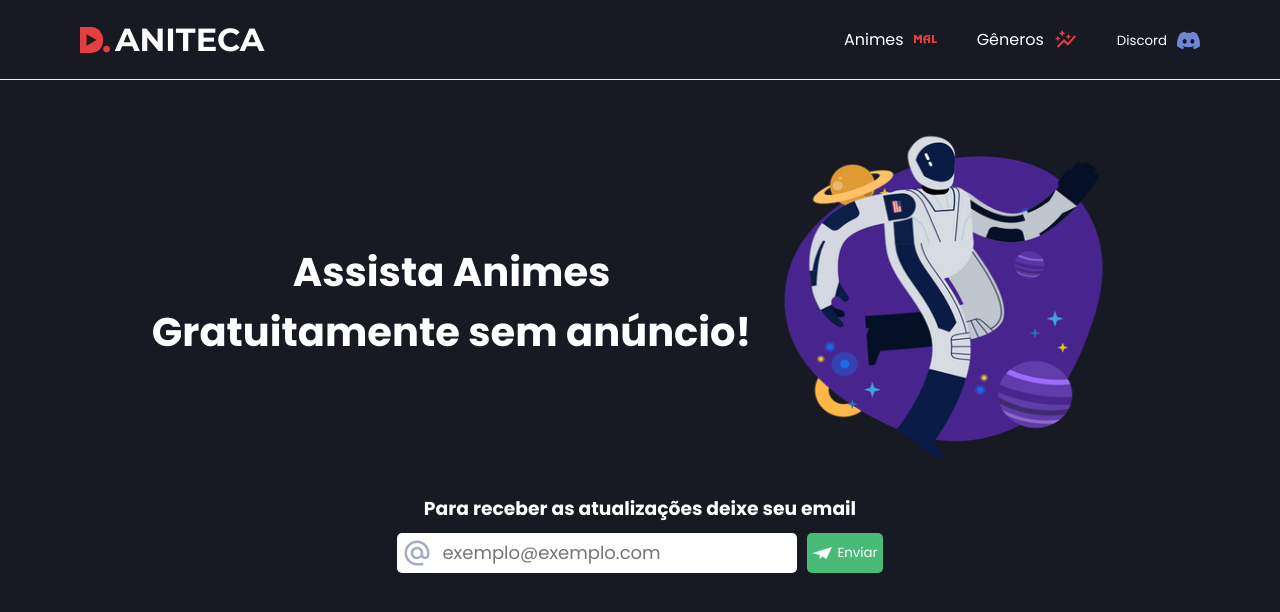
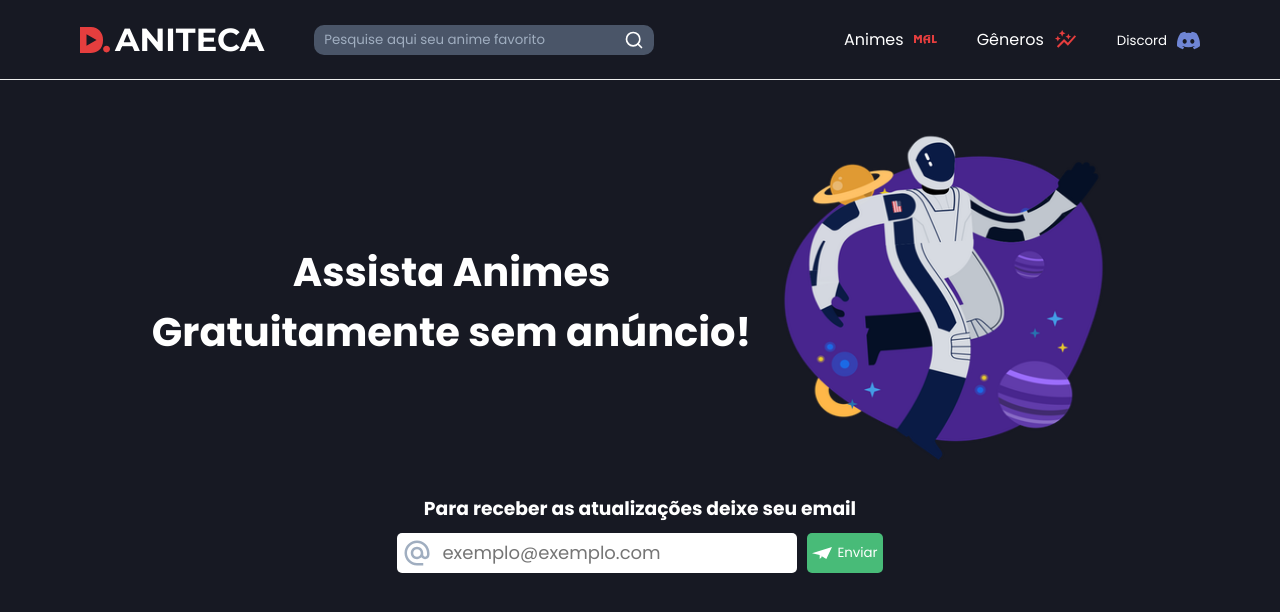
Before and after one commit to IcaroSilvaFK/ANITECA, a Next.js app: page / in a window 1280 px wide. Shown: the top 612 px of the page. Built offline with nearby package versions, Linux system fonts and the light colour scheme; a web font is replaced by a local one.

Commit message:
feat branch search

```diff
--- a/src/components/Header/index.jsx
+++ b/src/components/Header/index.jsx
@@ -1,19 +1,36 @@
 import React from "react";
-
 import Link from "next/link";
+import { useForm } from "react-hook-form";
 
 import { SiDtube } from "react-icons/si";
 import { BsDiscord } from "react-icons/bs";
 import { MdAutoGraph } from "react-icons/md";
-
+import { FiSearch } from "react-icons/fi";
 import { SiMyanimelist } from "react-icons/si";
 
 import { useModalDiscord } from "../../context/modalDiscordContext";
 
-import { Container, Title } from "./styles";
+import { Container, Title, Form, Row } from "./styles";
+
+import { api } from "../../services/axios";
 
 export function Header() {
+	const { register, handleSubmit, reset } = useForm();
 	const { handleOpenModal } = useModalDiscord();
+
+	async function getAnimes(anime) {
+		const data = await api.get("anime", {
+			params: {
+				letter: anime,
+			},
+		});
+		console.log(data);
+	}
+
+	function onSubmit(data) {
+		getAnimes(data.search);
+		reset();
+	}
 
 	return (
 		<Container>
@@ -24,6 +41,18 @@ export function Header() {
 						<Title>ANITECA</Title>
 					</a>
 				</Link>
+				<Form onSubmit={handleSubmit(onSubmit)}>
+					<Row>
+						<input
+							type="text"
+							placeholder="Pesquise aqui seu anime favorito"
+							{...register("search")}
+						/>
+						<button type="submit">
+							<FiSearch size={20} />
+						</button>
+					</Row>
+				</Form>
 			</div>
 			<nav>
 				<ul>
--- a/src/components/Header/styles.js
+++ b/src/components/Header/styles.js
@@ -12,6 +12,9 @@ export const Container = styled.header`
 	border-bottom: 1px solid #eee;
 
 	div {
+		display: flex;
+		align-items: center;
+		gap: 50px;
 		a {
 			display: flex;
 			align-items: center;
@@ -37,3 +40,33 @@ export const Container = styled.header`
 export const Title = styled.h1`
 	font-family: var(--fontMont);
 `;
+
+export const Form = styled.form``;
+
+export const Row = styled.div`
+	display: flex;
+	align-items: center;
+	background-color: #4a5568;
+	height: 30px;
+	border-radius: 10px;
+	padding: 5px 10px;
+	button {
+		display: flex;
+		align-items: center;
+
+		transition: filter 0.2s;
+
+		&:hover {
+			filter: brightness(0.8);
+		}
+	}
+	input {
+		background-color: transparent;
+		width: 250px;
+		color: #ffff;
+
+		&::placeholder {
+			color: #a0aec0;
+		}
+	}
+`;
--- a/src/styles/global.js
+++ b/src/styles/global.js
@@ -45,6 +45,6 @@ export const GlobalStyle = createGlobalStyle`
 	button{
 		cursor: pointer;
 		background-color: transparent;
-		color: inherit
+		color: inherit;
 	}
 `;
```
Also changed, not shown: 1 other file (tests, documents, lock files or other folders). Lines whose indentation alone changed are shown as unchanged.
